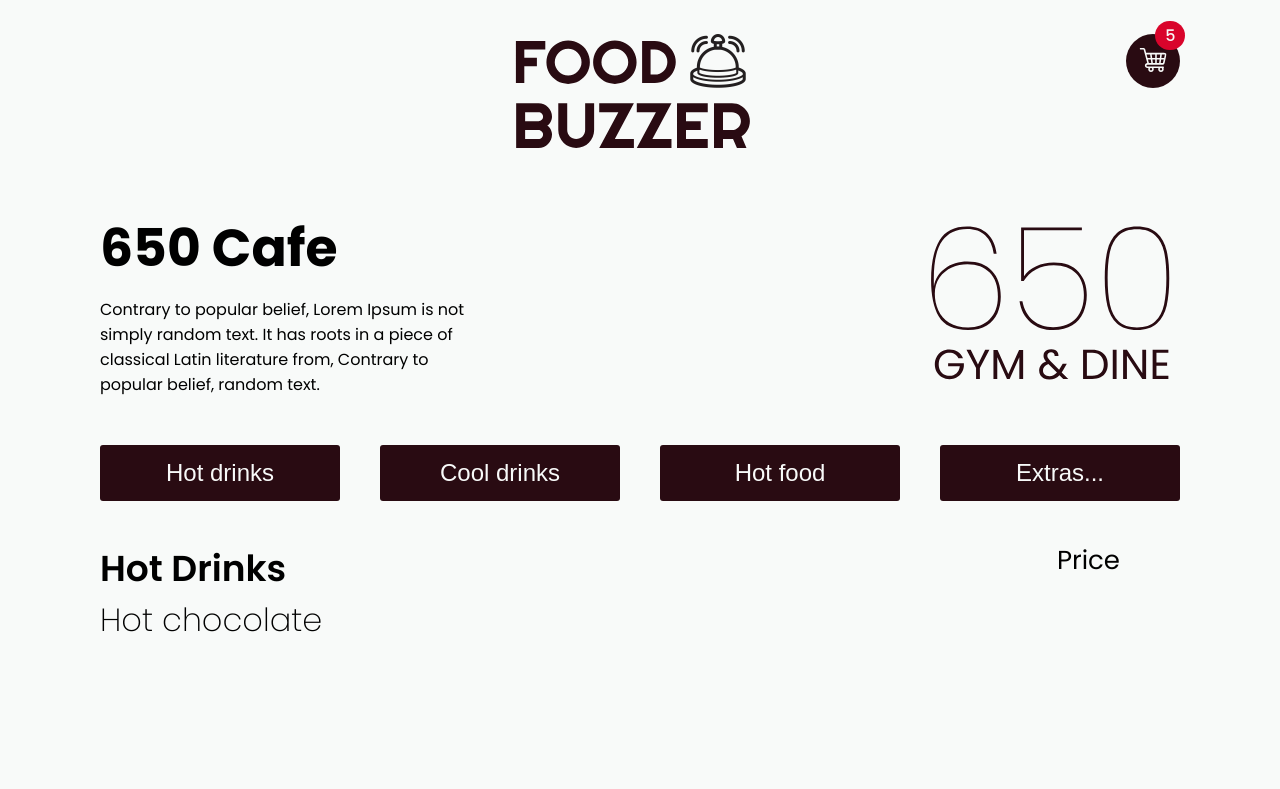
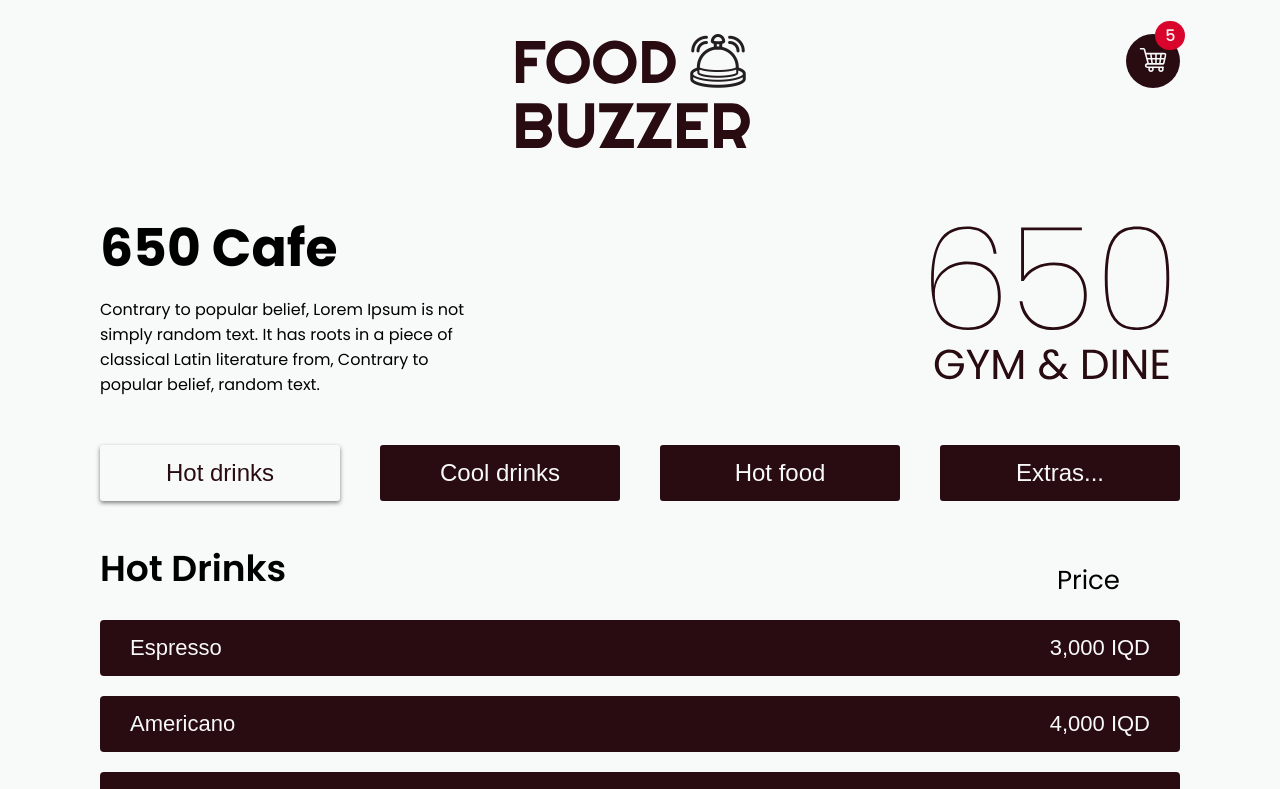
Before and after one commit to astro-ali/food-bizzer-next-app, a Next.js app: page / in a window 1280 px wide. Shown: the top 789 px of the page. Built offline with nearby package versions, Linux system fonts and the light colour scheme.

Commit message:
fixed some issue

```diff
--- a/components/Categories.jsx
+++ b/components/Categories.jsx
@@ -1,25 +1,40 @@
-import Category from './Category';
-import { items } from "../items";
-import { useStore } from '../store';
-import { useEffect } from 'react';
+import Category from "./Category";
+import { items } from "../items";  //fake data
+import { useEffect, useState } from "react";
+import Meals from './Meals';
 
 const Categories = () => {
 
-    const { Items, setItems } = useStore();
+    const [categories, setCategories] = useState(items);
+    const [category, setCategory] = useState(items.foodCategories[0]);
 
-    useEffect( () => {
-        setItems(items);
-    }, []);
+    useEffect(() => {
+        console.log(category);
+    }, [category]);
 
+    const changeCategory = (id) => {
+        setCategory(categories.foodCategories[id]);
+    };
 
-    const categoriesNames = items.foodCategories;
     return (
-        <div className="container categories">
-            {categoriesNames.map((categ) => {
-                return <Category key={categ.categoryId} category={categ} classes="category-btn" />
-            })}
-        </div>
-    )
-}
+        <>
+            <div className="container categories">
+                {!!categories ? (
+                    categories['foodCategories']?.map((categ) => (
+                        <Category
+                        key={categ.categoryId}
+                        category={categ}
+                        changeCategory={changeCategory}
+                        currentCategory={category}
+                        />
+                    ))
+                ) : (
+                    <h3>loading ...</h3>
+                )}
+            </div>
+            <Meals category={category}/>
+        </>
+    );
+};
 
 export default Categories;
--- a/components/Category.jsx
+++ b/components/Category.jsx
@@ -1,11 +1,13 @@
 
 
-const Category = ({ category, classes }) => {
+const Category = ({ category, changeCategory, currentCategory }) => {
+
+    const clicked = ` ${(currentCategory.categoryId == category.categoryId) ? "active":""}`
+
     return (
         <div className="category">
-            <button href="#" className={classes} >{category.categoryName}</button>
+            <button onClick={() => changeCategory(category.categoryId)} className={`category-btn${clicked}`} >{category.categoryName}</button>
         </div>
     )
 }
-
 export default Category;
--- a/components/Item.jsx
+++ b/components/Item.jsx
@@ -1,8 +1,15 @@
-const Item = () => {
+
+const Item = ({ item }) => {
+
+    const numberWithCommas = (x) => {
+        return x.toString().replace(/\B(?=(\d{3})+(?!\d))/g, ",");
+    }
+
     return (
-        <div>
-            <h1>Hot chocolate</h1>
-        </div>
+        <button className="food-item">
+            <div className="food-item-name">{item.itemName}</div>
+            <div className="food-item-price">{`${numberWithCommas(item.itemPrice)} IQD`}</div>
+        </button>
     )
 }
 
--- a/components/Meals.jsx
+++ b/components/Meals.jsx
@@ -1,13 +1,22 @@
 import Item from "./Item"
+import { useState, useEffect } from "react";
+import { items } from "../items";
 
-const Meals = () => {
+const Meals = ({ category }) => {
+
     return (
         <div className="container">
             <div className="meals-info">
                 <div className="meals-info-name">Hot Drinks</div>
                 <div className="meals-info-price">Price</div>
             </div>
-            <Item />
+            {!!category ? (
+                category.categoryItems?.map((item) => (
+                    <Item item={item} key={item.itemId} />
+                ))
+            ) : (
+                <h3>loading...</h3>
+            )}
         </div>
     )
 }
--- a/items.js
+++ b/items.js
@@ -4,7 +4,6 @@ export const items = {
         {
             categoryId: 0,
             categoryName: "Hot drinks",
-            active: true,
             categoryItems: [
                 {
                     itemId: 0,
@@ -66,7 +65,6 @@ export const items = {
         {
             categoryId: 1,
             categoryName: "Cool drinks",
-            active: false,
             categoryItems: [
                 {
                     itemId: 0,
@@ -108,7 +106,6 @@ export const items = {
         {
             categoryId: 2,
             categoryName: "Hot food",
-            active: false,
             categoryItems: [
                 {
                     itemId: 0,
@@ -145,7 +142,6 @@ export const items = {
         {
             categoryId: 3,
             categoryName: "Extras...",
-            active: false,
             categoryItems: [
                 {
                     itemId: 0,
@@ -164,12 +160,12 @@ export const items = {
                 },
                 {
                     itemId: 3,
-                    itemName:"'Mint tea",
+                    itemName:"Mint tea",
                     itemPrice: "500"
                 },
                 {
                     itemId: 4,
-                    itemName:"'Green tea",
+                    itemName:"Green tea",
                     itemPrice: "750"
                 },
                 {
--- a/pages/index.jsx
+++ b/pages/index.jsx
@@ -1,6 +1,5 @@
 import Categories from '../components/Categories'
 import Header from '../components/Header'
-import Meals from '../components/Meals'
 
 
 export default function Home() {
@@ -8,7 +7,6 @@ export default function Home() {
     <div>
       <Header />
       <Categories />
-      <Meals />
     </div>
   )
 }
--- a/store.js
+++ b/store.js
@@ -1,7 +1,12 @@
 import create from "zustand";
+import { devtools } from 'zustand/middleware'
 
-export const useStore = create((set) => ({
-    Items: null,
+const useStore = create(devtools((set) => ({
+    Items: {},
+    category: {},
 
-    setItems: (fetchedItems) => set({ Items: fetchedItems }),
-}));
+    setItems: (item) => set((state) => ({ Items: item })),
+    setCategory: (categor) => set((state) => ({ category: categor })),
+})));
+
+export default useStore;
--- a/styles/global.scss
+++ b/styles/global.scss
@@ -118,17 +118,25 @@ h1 {
     border-radius: 3px;
     width: 240px;
     border: none;
+    transition: all .3s ease-in-out;
+
+    &:hover {
+      box-shadow: 0 2px 8px 0 rgba(#000, 0.5);
+    }
   }
 }
 
-.clicked {
+.active {
   color:  $coffeBrown ;
   background-color: $milkyBlueWhite;
-  border: 2px solid $coffeBrown;
+  box-shadow: 0 2px 4px 0 rgba(#000, 0.5);
+  // border: 2px solid $coffeBrown;
+  transition: all .3s ease-in-out;
 }
 
 .meals-info {
   margin-top: 40px;
+  margin-bottom: 20px;
   display: flex;
   justify-content: space-between;
 
@@ -138,8 +146,33 @@ h1 {
   }
 
   &-price {
+    padding-top: 20px;
     margin-right: 60px;
     font-size: 26px;
     font-weight: 400;
   }
 }
+
+.food-item {
+  padding: 0 30px;
+  height: 56px;
+  width: inherit;
+  background-color: $coffeBrown;
+  color: $milkyBlueWhite;
+  display: flex;
+  justify-content: space-between;
+  align-items: center;
+  border-radius: 4px;
+  margin-bottom: 20px;
+  border: none;
+
+  &-name {
+    font-size: 22px;
+    font-weight: 400;
+  }
+
+  &-price {
+    font-size: 22px;
+    font-weight: 400;
+  }
+}
```
